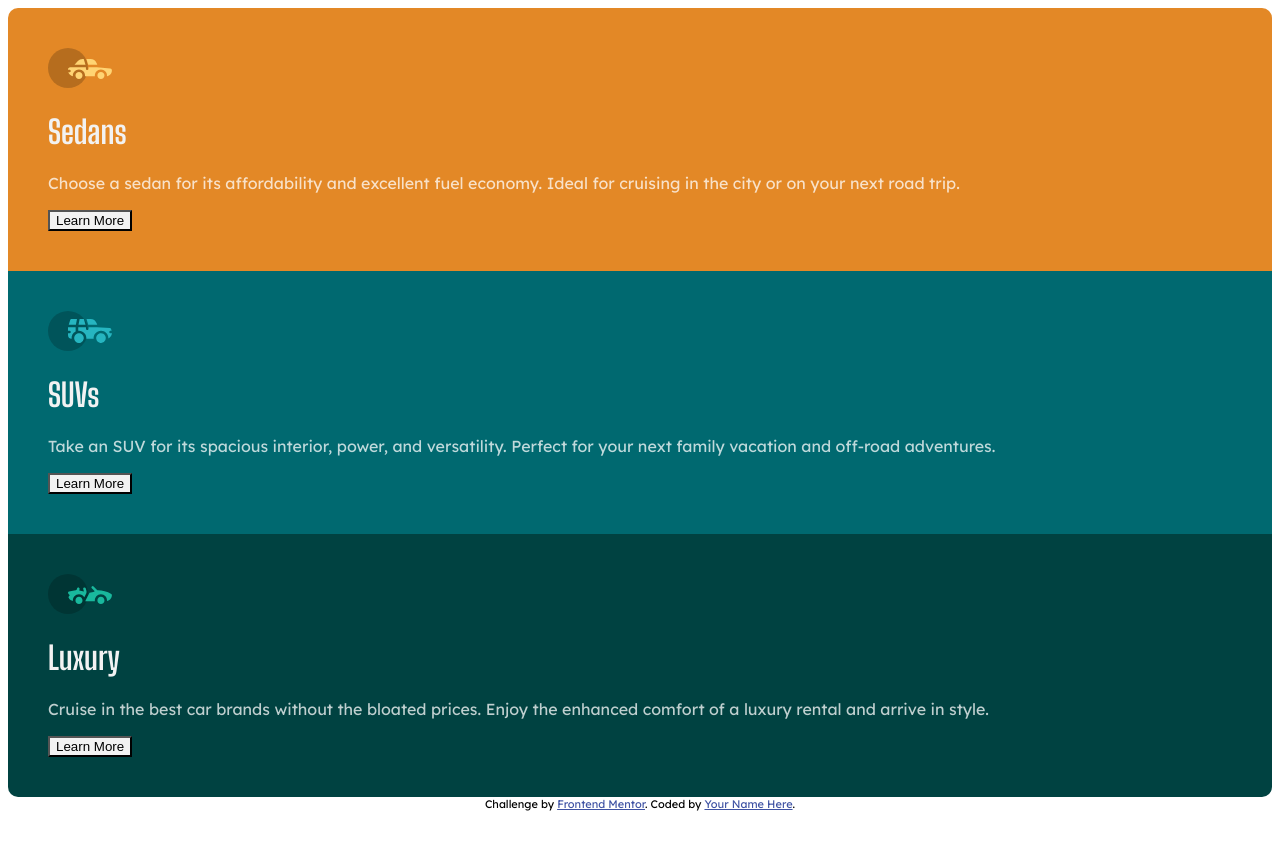
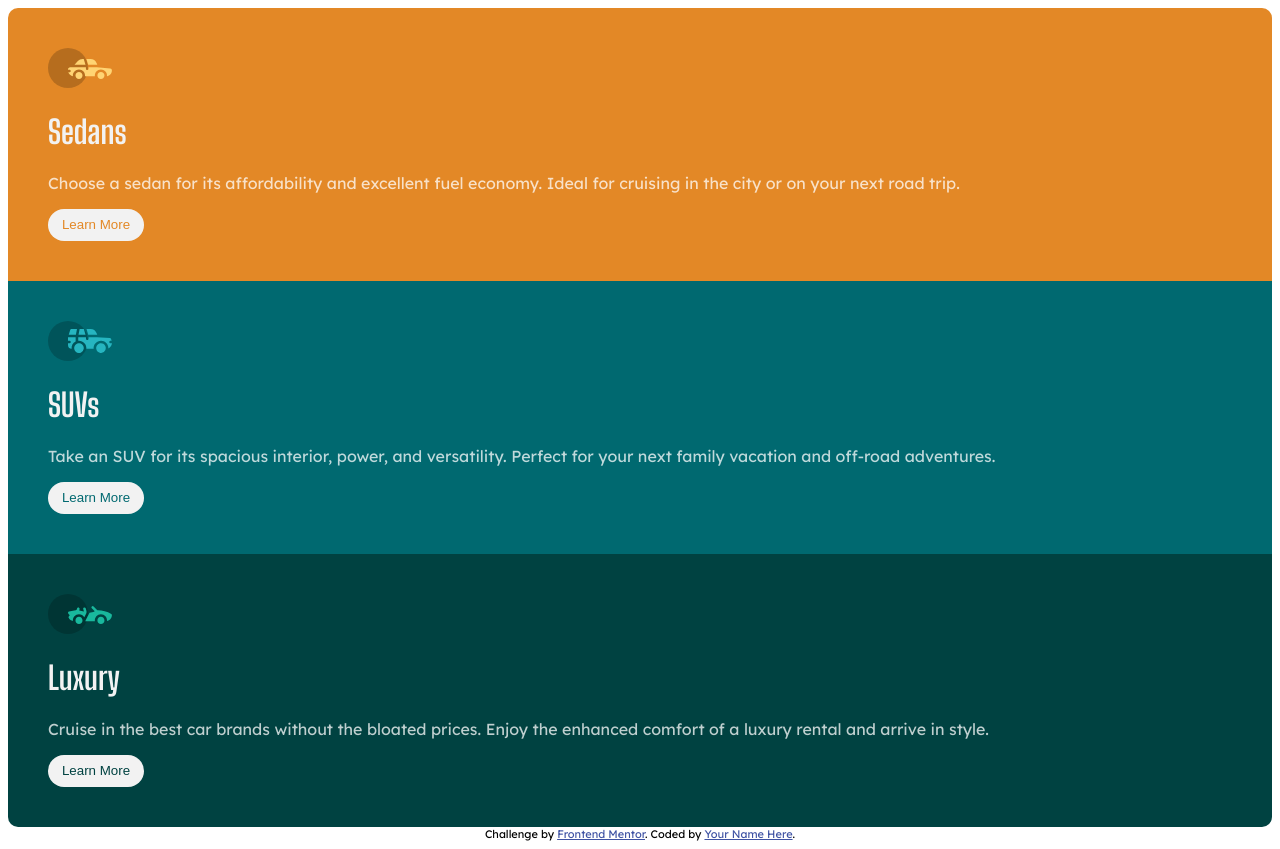
Before and after one commit to dchua-ch/3-column-preview-card, a plain HTML site: page index.html in a window 1280 px wide. Before the commit the page ends 819 px from the top, so only its background shows below. Drawn offline with Linux system fonts and the light colour scheme.

Commit message:
began styling buttons. added span tag for button text so i can style text

```diff
--- a/index.html
+++ b/index.html
@@ -24,7 +24,7 @@
         Choose a sedan for its affordability and excellent fuel economy. Ideal for cruising in the city
         or on your next road trip.
       </p>
-      <button type = "button">Learn More</button>
+      <button type = "button"><span class = "sedan-button-span">Learn More</span></button>
     </div>
 
     <div class = "text-container suv">
@@ -36,7 +36,7 @@
         Take an SUV for its spacious interior, power, and versatility. Perfect for your next family vacation
         and off-road adventures.
       </p>
-      <button type = "button">Learn More</button>
+      <button type = "button"><span class = "suv-button-span" >Learn More</span></button>
     </div>
 
     <div class = "text-container luxury">
@@ -48,7 +48,7 @@
         Cruise in the best car brands without the bloated prices. Enjoy the enhanced comfort of a luxury
         rental and arrive in style.
       </p>
-      <button type = "button">Learn More</button>
+      <button type = "button"><span class = "luxury-button-span">Learn More</span></button>
     </div>
 
 
--- a/styles.css
+++ b/styles.css
@@ -51,7 +51,29 @@ body {
 
 .text-container > button {
     background-color: var(--headings-buttons-color);
+    border-radius: 1rem;
+    /* adding border:0; gives buttons a flat look */
+    border: 0;
+    height: 2rem;
+    width : 6rem;
+
+
 }
+.sedan-button-span{
+    color: var(--sedan-background-color);
+}
+
+
+.suv-button-span {
+    color: var(--suv-background-color);
+}
+
+.luxury-button-span{
+    color: var(--luxury-background-color);
+
+}
+
+
 
 
 .attribution {
```
